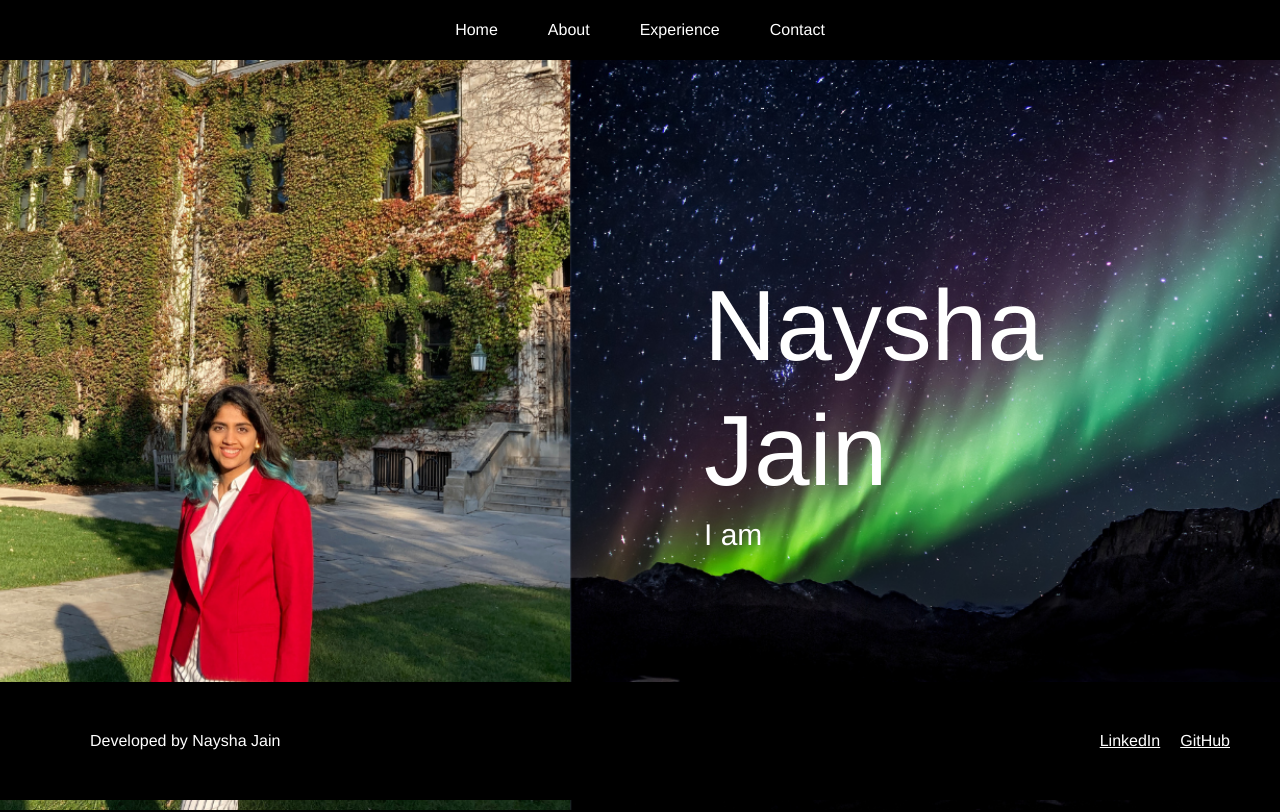
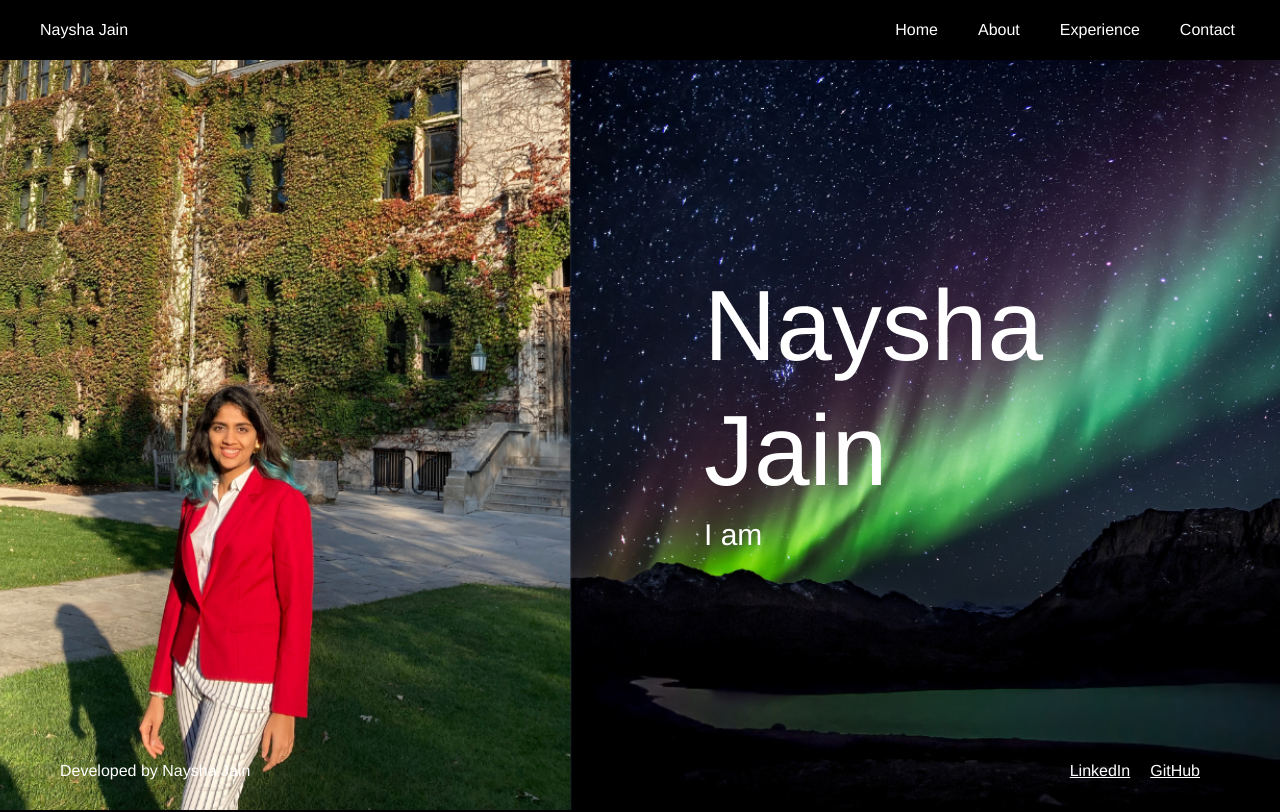
Before and after one commit to jnayshaa/jnayshaa.github.io, a React (Create React App) app: page / in a window 1280 px wide. Shown: the top 812 px of the page. Built offline with nearby package versions, Linux system fonts and the light colour scheme; a web font is replaced by a local one.

Commit message:
Update styles and layout

```diff
--- a/public/index.html
+++ b/public/index.html
@@ -28,7 +28,7 @@
     -->
     <title>React App</title>
   </head>
-  <body>
+  <body style="background-color: #000;">
     <noscript>You need to enable JavaScript to run this app.</noscript>
     <div id="root"></div>
     <!--
--- a/src/App.js
+++ b/src/App.js
@@ -16,9 +16,9 @@ function App() {
   };
 
   const footerStyle = {
-    backgroundColor: '#000', // Updated to black
+    backgroundColor: '##22272B', // Updated to black
     color: '#fff',
-    padding: '50px',
+    padding: '20px',
     display: 'flex',
     justifyContent: 'space-between',
     alignItems: 'center',
--- a/src/components/Contact.js
+++ b/src/components/Contact.js
@@ -37,7 +37,7 @@ function Contact() {
     return (
         <div style={backgroundStyle}>
             <div style={textContainerStyle}>
-                <p style={{ ...textStyle, fontSize: '50px' }}>I'd love to connect with you!</p>
+                <p style={{ ...textStyle, fontSize: '40px' }}>I'd love to connect with you!</p>
                 <p style={{ ...textStyle, fontSize: '30px' }}>Email: njain@knox.edu</p>
                 <a href="https://www.linkedin.com/in/naysha-jain-130421207/" style={{ ...textStyle, fontSize: '30px', color: '#fff' }}>LinkedIn</a>
                 <a href="https://github.com/jnayshaa/" style={{ ...textStyle, fontSize: '30px', color: '#fff' }}>GitHub</a>
--- a/src/components/Navbar.js
+++ b/src/components/Navbar.js
@@ -1,32 +1,37 @@
 import React from 'react';
 
 const navbarStyle = {
-  position:'fixed',
+  position: 'fixed',
   top: 0,
   width: '100%',
   display: 'flex',
-  justifyContent: 'center',
+  justifyContent: 'space-between', // Updated to space-between to push items to the sides
   alignItems: 'center',
   height: '60px',
-  backgroundColor: 'black' //'#355C7D' //'#000' // black
+  backgroundColor: 'black',
+  padding: '0 20px' // Added padding for better spacing
 };
 
 const linkStyle = {
-  font: "Helvetica, sans-serif",
+  font: 'Helvetica, sans-serif',
   color: '#fff',
-  margin: '0 10px',
   textDecoration: 'none',
-  fontSize: '16px'
+  fontSize: '16px',
+  // marginLeft: '10px' // Added margin to create space between links
+  marginRight: '10px' // Updated to marginRight to create space between links
 };
 
 const Navbar = () => {
   return (
     <nav style={navbarStyle}>
-      <ul style={{ listStyleType: 'none', margin: 0, padding: 0, display: 'flex' }}>
+      <div style={{ display: 'flex', alignItems: 'center'}}>
+        <span style={{ color: '#fff', marginLeft: '20px' }}>Naysha Jain</span>
+      </div>
+      <ul style={{ listStyleType: 'none', padding: 0, display: 'flex' }}>
         <li><a href="#home" style={linkStyle}>Home</a></li>
         <li><a href="#about" style={linkStyle}>About</a></li>
         <li><a href="#experience" style={linkStyle}>Experience</a></li>
-        <li><a href="#contact" style={linkStyle}>Contact</a></li>
+        <li><a href="#contact" style={{...linkStyle, marginRight: '50px'}}>Contact</a></li>
       </ul>
     </nav>
   );
--- a/src/index.css
+++ b/src/index.css
@@ -2,8 +2,6 @@ body {
   margin: 0;
   font-family: -apple-system, BlinkMacSystemFont, 'Segoe UI', 'Roboto', 'Oxygen',
     'Ubuntu', 'Cantarell', 'Fira Sans', 'Droid Sans', 'Helvetica Neue', sans-serif;
-  /* -webkit-font-smoothing: antialiased;
-  -moz-osx-font-smoothing: grayscale; */
   background-color: #000;
 }
 
```
